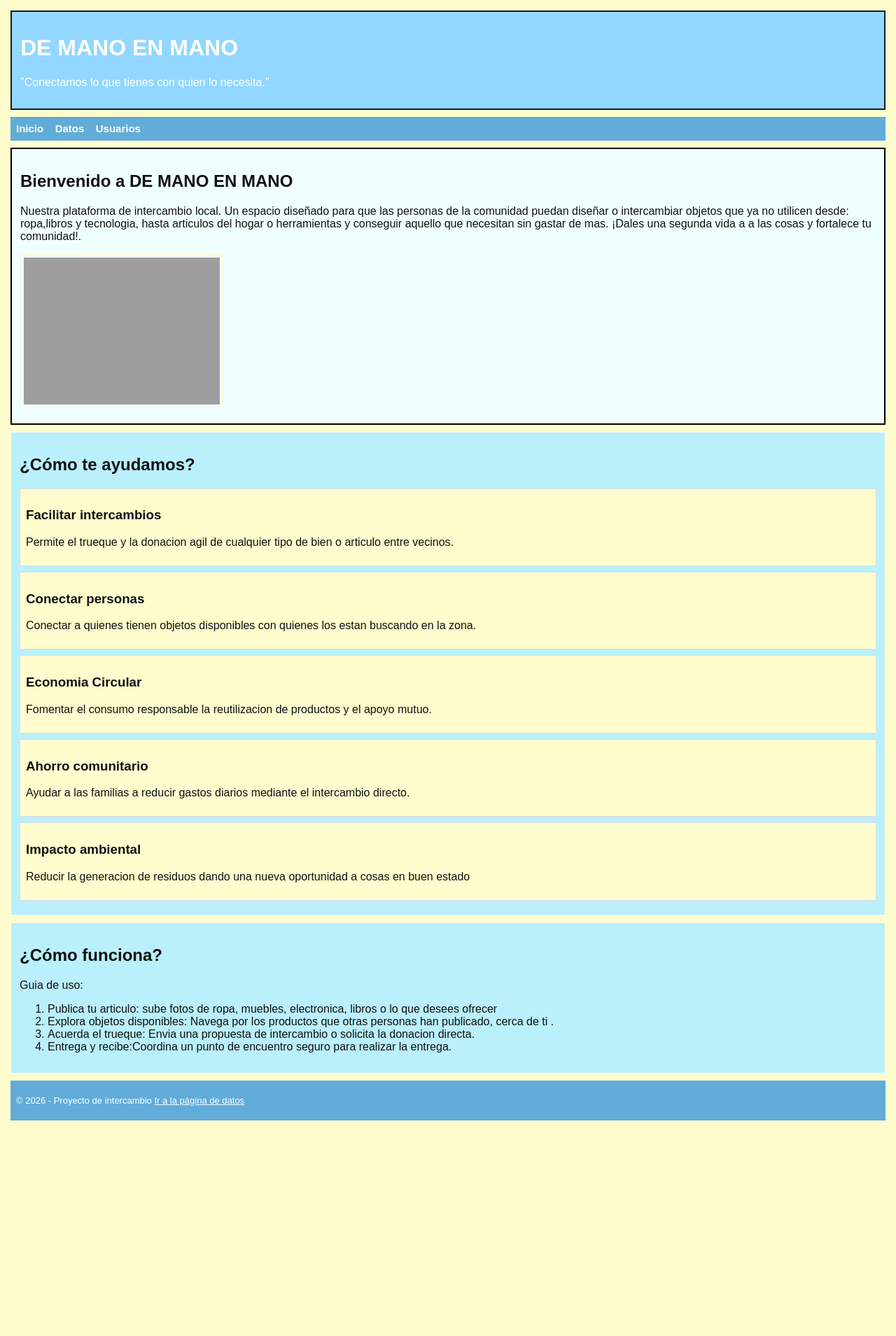
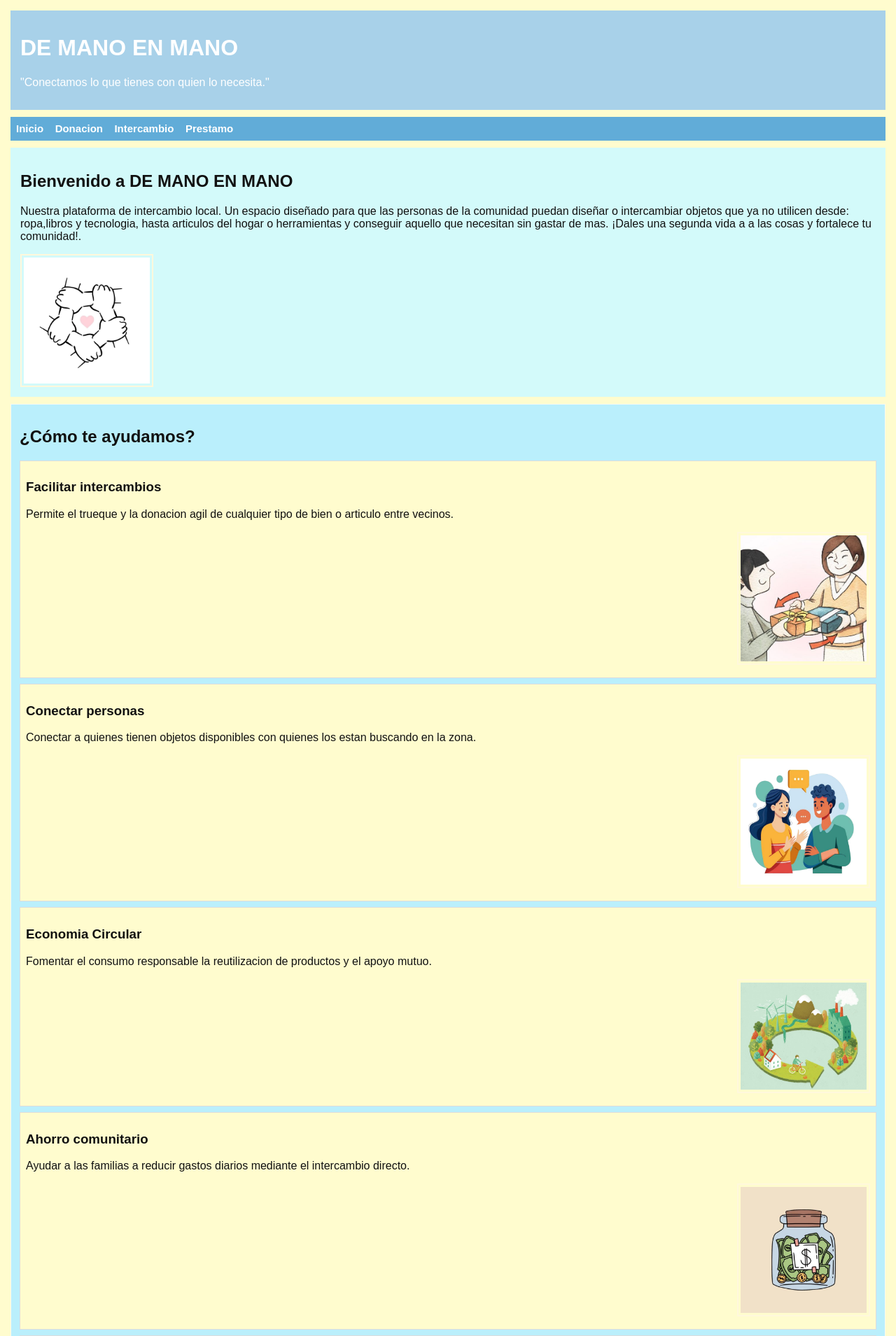
Before and after one commit to americaimv0/Equipo5_SistemadeIntercambio, a Django app: page / in a window 1280 px wide. Shown: the top 1909 px of the page at 70% size. Before the commit the page ends 1601 px from the top, so only its background shows below. Run offline with Django 5.2, Linux system fonts and the light colour scheme; grey boxes are pictures that could not be loaded.

Commit message:
Agregue las imagenes correspondientes a la página principal y reacomodelos enlaces html

```diff
--- a/americaysaori_web/urls.py
+++ b/americaysaori_web/urls.py
@@ -20,6 +20,7 @@ from practica import views
 
 urlpatterns = [
     path('', views.inicio, name='inicio'),
-    path('datos/', views.datos, name='datos'),
-    path('usuarios/', views.usuarios, name='usuarios'),
+    path('Donacion/', views.Donacion, name='Donacion'),
+    path('Intercambio/', views.Intercambio, name='Intercambio'),
+    path('Prestamo/', views.Prestamo, name='Prestamo'),
 ]
--- a/practica/static/principal/estilos.css
+++ b/practica/static/principal/estilos.css
@@ -7,10 +7,10 @@ body {
     font-family: Arial, sans-serif;
 }
 header {
-    background-color: rgb(145, 215, 255);
+    background-color: rgb(168, 209, 233);
     color: white;
     padding: 12px;
-    border: 2px solid #0d1b2a;
+    border: 2px solid rgb(168, 209, 233);
     text-align: left;
 }
 nav {
@@ -27,7 +27,7 @@ nav a {
     font-weight: bold;
 }
 nav a:hover {
-    color: rgb(255, 244, 183);
+    color: rgb(253, 245, 198);
     text-decoration: underline;
 }
 section {
@@ -48,16 +48,31 @@ footer a {
     color: white;
 }
 .seccion-destacada {
-    background-color: azure;
-    border: 2px solid black;
+    background-color: rgb(211, 250, 250);
+    border: 2px solid rgb(211, 250, 250);
 }
 .imagen-estilo {
     border: 2px solid cornsilk;
-    margin: 10px 0;
+    margin-right: 15xp;
+    margin-bottom: 10xp;
     padding: 3px;
     display: block;
+    width: 180px;
+    height: auto;
+    object-fit: cover;
+}
+.imagen-servicio {
+    float: right;
+    border: 2px solid cornsilk;
+    margin-left: 15px;
+    margin-bottom: 10px;
+    padding: 3px;
+    width: 180px;
+    height: auto;
+    object-fit: cover;
 }
 .tarjeta-servicio {
+    overflow: hidden;
     background-color:rgb(255, 252, 206);
     border: 1px solid gainsboro;
     padding: 8px;
--- a/practica/templates/usuarios.html
+++ b/practica/templates/Intercambio.html
@@ -14,8 +14,9 @@
 
     <nav>
         <a href="/">Inicio</a>
-        <a href="/datos/">Datos</a>
-        <a href="/usuarios/">Usuarios</a>
+        <a href="/Donacion/">Donacion</a>
+        <a href="/Intercambio/">Intercambio</a>
+        <a href="/Prestamo/">Prestamo</a>
     </nav>
 
     <main>
--- a/practica/templates/inicio.html
+++ b/practica/templates/inicio.html
@@ -15,8 +15,9 @@
 
     <nav>
         <a href="/">Inicio</a>
-        <a href="/datos/">Datos</a>
-        <a href="/usuarios/">Usuarios</a>
+        <a href="/Donacion/">Donacion</a>
+        <a href="/Intercambio/">Intercambio</a>
+        <a href="/Prestamo/">Prestamo</a>
     </nav>
 
     <main>
@@ -25,7 +26,7 @@
 
             <p> Nuestra plataforma de intercambio local. Un espacio diseñado para que las personas de la comunidad puedan diseñar o intercambiar objetos que ya no utilicen
                 desde: ropa,libros y tecnologia, hasta articulos  del hogar o herramientas y conseguir aquello que necesitan sin gastar  de mas. ¡Dales una segunda vida a a las cosas y fortalece tu comunidad!.</p>
-            <img src="{% static 'practica/imagenes/intercambio.jpg' %}" alt="Donación de útiles escolares" class="imagen-estilo" width="280">
+            <img src="{% static 'principal/imagenes/Manos.jpg' %}" alt="Imagen relacionada a lo que queremos trabajar" class="imagen-estilo">
         </section>
 
         <section>
@@ -33,22 +34,27 @@
             <section class="tarjeta-servicio">
                 <h3>Facilitar intercambios</h3>
                 <p>Permite el trueque y la donacion agil de cualquier tipo de bien o articulo entre vecinos.</p>
+                <img src="{% static 'principal/imagenes/intercambio_facil.jpg' %}" alt="Imagen relacionada al intercambio" class="imagen-servicio">
             </section>
             <section class="tarjeta-servicio">
                 <h3>Conectar personas</h3>
                 <p>Conectar a quienes tienen objetos disponibles con quienes los estan buscando en la zona.</p>
+                <img src="{% static 'principal/imagenes/Conecta.jpg' %}" alt="Imagen relacionada a la comunicacion" class="imagen-servicio">
             </section>
             <section class="tarjeta-servicio">
                 <h3>Economia Circular</h3>
                 <p>Fomentar el consumo  responsable la reutilizacion de productos y el apoyo mutuo.</p>
+                <img src="{% static 'principal/imagenes/Reutilizacion.jpg' %}" alt="Imagen relacionada a la economia circular" class="imagen-servicio">
             </section>
             <section class="tarjeta-servicio">
                 <h3>Ahorro comunitario</h3>
                 <p>Ayudar a las familias a reducir gastos diarios mediante el intercambio directo.</p>
+                <img src="{% static 'principal/imagenes/Ahorro.jpg' %}" alt="Imagen relacionada al ahorro" class="imagen-servicio">
             </section>
             <section class="tarjeta-servicio">
                 <h3>Impacto ambiental</h3>
                 <p>Reducir la generacion de residuos dando una nueva oportunidad a cosas en buen estado</p>
+                <img src="{% static 'principal/imagenes/Impacto_ambiental.jpg' %}" alt="Imagen relacionada al Impacto ambiental" class="imagen-servicio">
             </section>
         </section>
 
@@ -65,7 +71,7 @@
                 <li>Acuerda el trueque: Envia una propuesta de intercambio o solicita la donacion directa.</li>
 
                 <li>Entrega y recibe:Coordina un punto de encuentro seguro para realizar la entrega.</li>
-
+                <img src="{% static 'principal/imagenes/Pochaco.jpg' %}" alt="Imagen a la investigacion" class="imagen-estilo">
             </ol>
         </section>
     </main>
--- a/practica/views.py
+++ b/practica/views.py
@@ -3,8 +3,11 @@ from django.shortcuts import render
 def inicio(request):
     return render(request, 'inicio.html') # O 'practica/inicio.html' según tu estructura
 
-def datos(request):
-    return render(request, 'datos.html')
+def Donacion(request):
+    return render(request, 'Donacion.html')
 
-def usuarios(request):
-    return render(request, 'usuarios.html')
+def Intercambio(request):
+    return render(request, 'Intercambio.html')
+
+def Prestamo(request):
+    return render(request, 'Prestamo.html')
```
Also changed, not shown: practica/static/principal/imagenes/Ahorro.jpg (added), practica/static/principal/imagenes/Conecta.jpg (added), practica/static/principal/imagenes/Impacto_ambiental.jpg (added), practica/static/principal/imagenes/Intercambio_facil.jpg (added), practica/static/principal/imagenes/Pochaco.jpg (added), practica/static/principal/imagenes/Reutilizacion.jpg (added), practica/templates/Donacion.html (renamed from practica/templates/datos.html), practica/templates/Prestamo.html (added).
